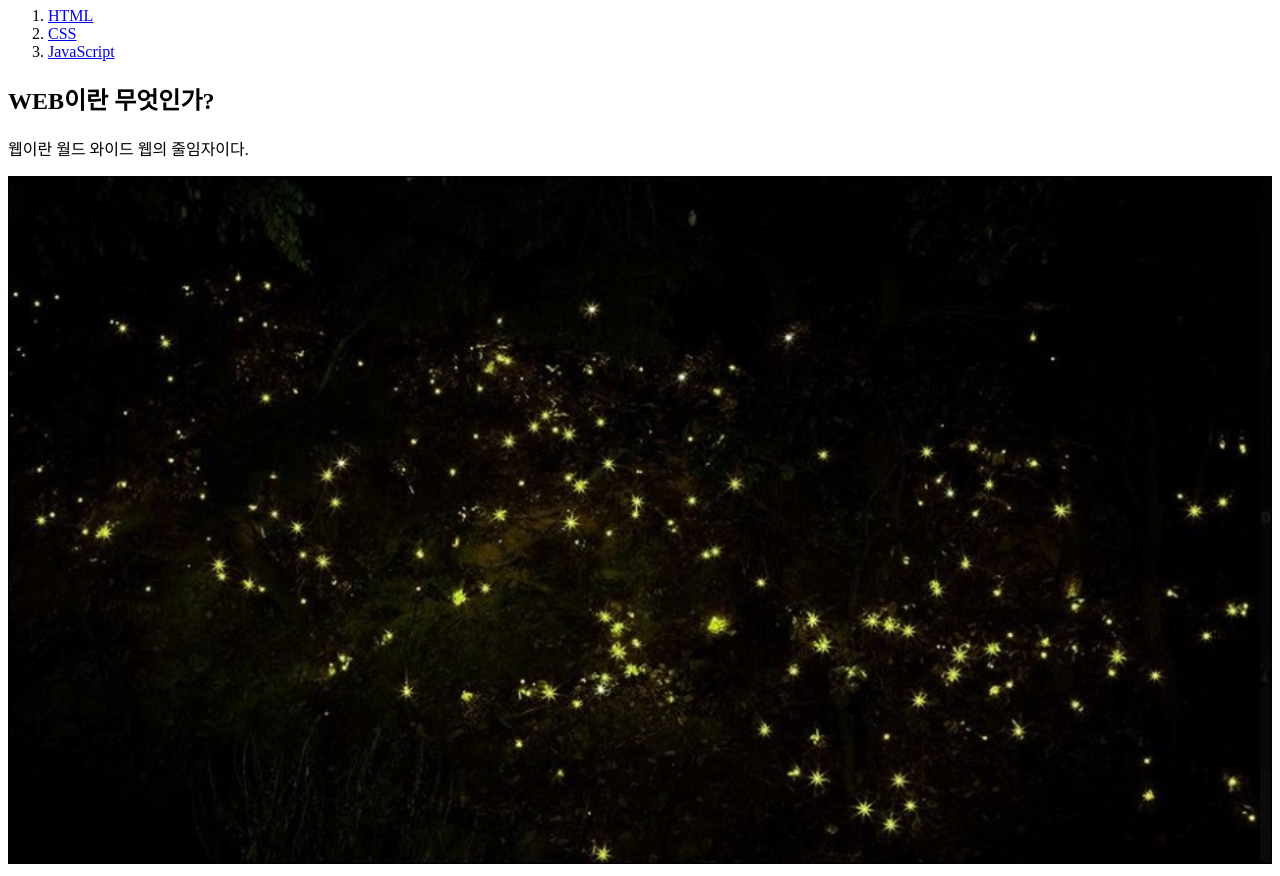
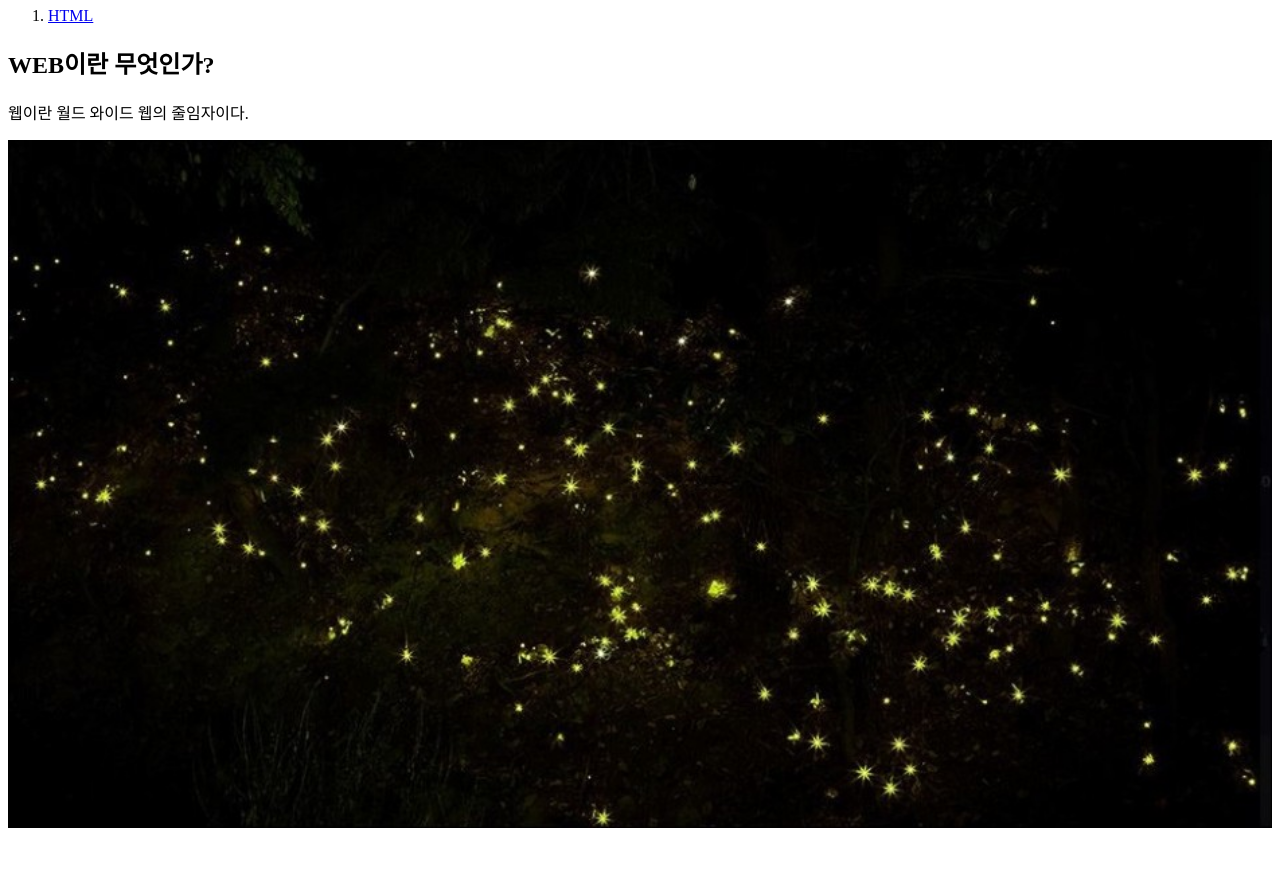
Before and after one commit to kaze4651/WEB1, a plain HTML site: page index.HTML in a window 1280 px wide. Shown: the part 73-949 px from the top of the page. After the commit the page ends 913 px from the top, so only its background shows below. Drawn offline with Linux system fonts and the light colour scheme.

Commit message:
Update index.HTML

```diff
--- a/index.HTML
+++ b/index.HTML
@@ -7,8 +7,7 @@
   <h1><a href="index.html">WEB</a></h1>
   <ol>
     <li><a href="1.html">HTML</a></li>
-    <li><a href="2.html">CSS</a></li>
-    <li><a href="3.html">JavaScript</a></li>
+
     </ol>
     <h2>WEB이란 무엇인가?</h2>
     <p>웹이란 월드 와이드 웹의 줄임자이다.</p>
```
